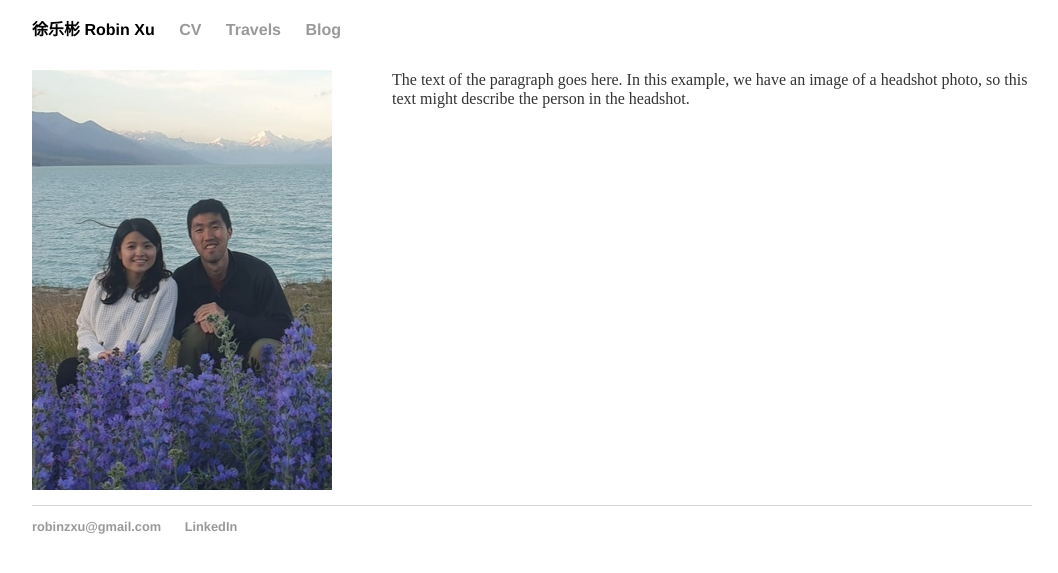
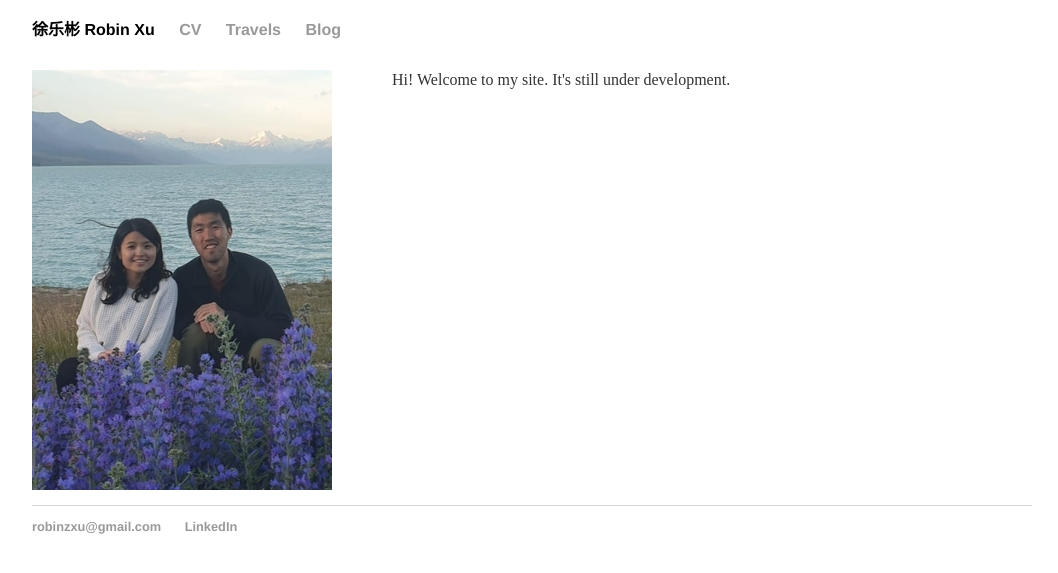
Before and after one commit to robinzxu/robinzxu.github.io, a Jekyll site: the page built from index.html, in a window 1280 px wide. Shown: the top 573 px of the page, without its empty margins (108-1166 px from the left). Built offline with Jekyll 4.4.1, drawn with Linux system fonts in a browser that asks for light colours.

Commit message:
Update index.html

```diff
--- a/index.html
+++ b/index.html
@@ -3,6 +3,6 @@ layout: default
 title: Home
 ---
 
-<p style="padding: 15px 0px 0px 0px"><img src="robin-and-keisha-nz.jpg" alt="Visiting New Zealand with Keisha. December 2019." class="left" style="width:300px;height:420px;">The text of the paragraph goes here. In this example, we have an image of a headshot photo, so this text might describe the person in the headshot.</p>
+<p style="padding: 15px 0px 0px 0px"><img src="robin-and-keisha-nz.jpg" alt="Visiting New Zealand with Keisha. December 2019." class="left" style="width:300px;height:420px;">Hi! Welcome to my site. It's still under development.</p>
 
 <div style="clear:both;"></div>
```
